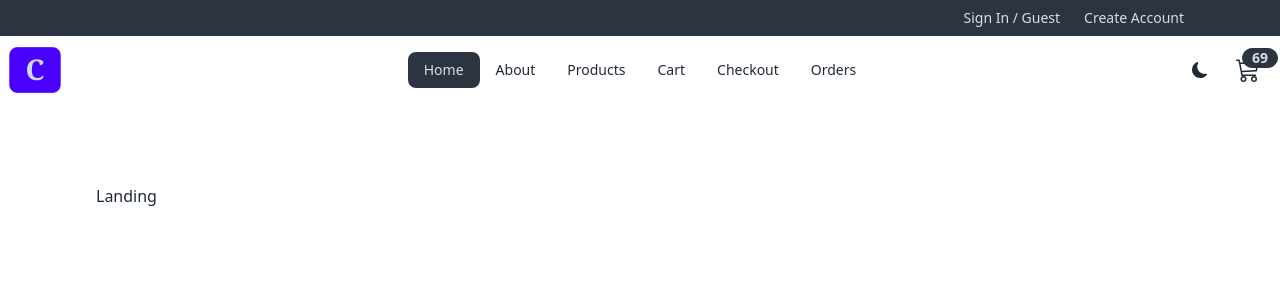
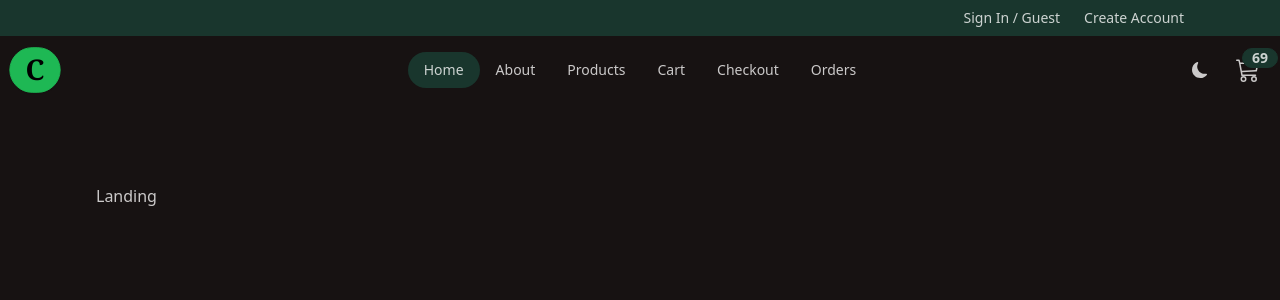
Before and after one commit to Ruturaj2003/comfyStore, a React (Vite) app: page / in a window 1280 px wide. Shown: the top 300 px of the page. Built offline with nearby package versions, Linux system fonts and the light colour scheme.

Commit message:
Add Themes

```diff
--- a/index.html
+++ b/index.html
@@ -1,5 +1,9 @@
 <!DOCTYPE html>
-<html lang="en">
+<html
+  lang="en"
+  data-theme="forest
+"
+>
   <head>
     <meta charset="UTF-8" />
     <link rel="icon" type="image/svg+xml" href="/vite.svg" />
--- a/tailwind.config.js
+++ b/tailwind.config.js
@@ -5,4 +5,7 @@ export default {
     extend: {},
   },
   plugins: [require('@tailwindcss/typography'), require('daisyui')],
+  daisyui: {
+    themes: ['forest', 'garden'],
+  },
 };
```
